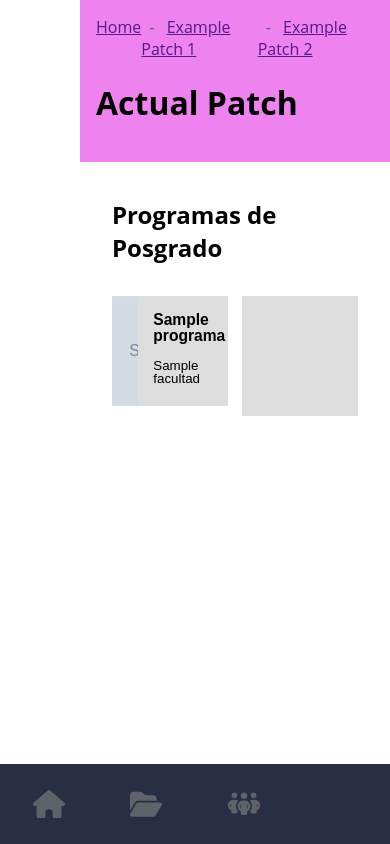
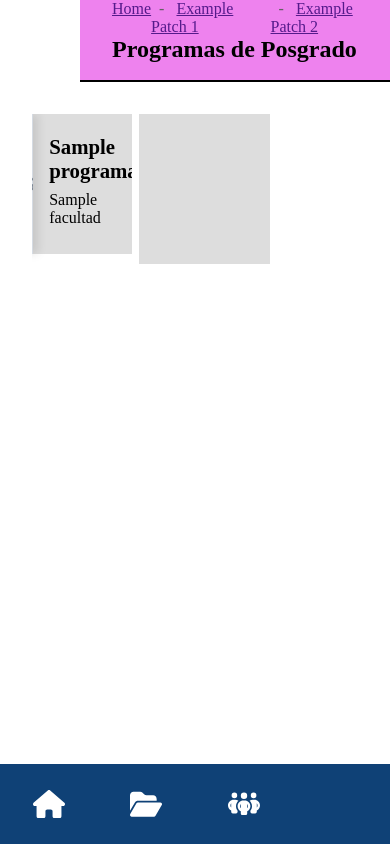
Before and after one commit to ICESI-PI1-2024A-3/ccsa-grupo-3, a Django app: page /programas/ in a window 390 px wide. Run offline with Django 5.2, Linux system fonts and the light colour scheme; tables that the repository leaves empty hold one stand-in row (values such as "Sample post"); grey boxes marked "Sample" are stand-in pictures.

Commit message:
build: finsih navbar css and porgrams css

```diff
--- a/postgraduateManagement/static/CSS/programs_styles.css
+++ b/postgraduateManagement/static/CSS/programs_styles.css
@@ -1,21 +1,34 @@
+body {
+    overflow: hidden;
+}
+
 .container {
     display: flex;
-    margin-left: 6rem;
+    flex-direction: row;;
+    width: calc(100vw - 5rem);
     margin-right: 1rem;
-    margin-top: 2rem;
+    justify-content: space-between;
+    padding: 2rem 0 0rem 2rem;
 }
 
-.subcontainer{
+.subcontainer {
     display: flex;
-    flex-direction: column;
-    align-items: center;
+    flex-direction: row;
+    justify-content: space-between;
+    width: 100%;
+}
+
+
+.subcontainer h3 {
+    text-align: left;
 }
 
 .wrapperProgram{
     display: flex;
     flex-direction: column;
     align-items: center;
-    width: 50%;
+    padding-right: 14px;
+    width: calc(43vw - 5rem);
     max-height: 87vh;
     overflow-y: auto;
     margin-right: 7px;
@@ -27,29 +40,41 @@
 
 .program{
     display: flex;
-    min-height: 110px;
+    min-height: 140px;
     min-width: 100%;
     text-align: left;
     background-color: #DDD;
     margin-bottom: 10px;
-    gap: 15px;
     position: relative;
+    border: none;
+    border-radius: 0 5px 5px 0;
+}
+
+.left h3 {
+    margin: 1em 0 0 0;
+    font-size: 1.3em;
+}
+
+.left p {
+    margin: .5em 0 0 0;
+    font-size: 1em;
 }
 
 .program:hover {
-    box-shadow: 5px 5px 15px rgba(0, 221, 255, 0.3);
-    transform: translateY(-5px);
+    box-shadow: 4px 4px 10px rgba(0, 0, 0, 0.3);
+    transition: box-shadow 0.3s ease-out;
 }
 
 .wrapperInfo{
     display: flex;
     flex-direction: column;
     align-items: center;
-    width: 50%;
-    max-height: 87vh;
+    width: calc(55vw - 5rem);
+    max-height: 90vw;
     overflow-y: auto;
     background-color: #DDD;
-    margin-left: 7px;
+    margin-right: 4.5rem;
+
 }
 
 .wrapperInfo * {
@@ -86,34 +111,23 @@
     height: 20%;
 }
 
-.program .text {
-    width: 100%;
-    height: auto;
-    text-align:justify;
-    line-height: 1;
-}
+
 
 .program img{
     width: 25%;
     height: 100%;
     object-fit: cover;
     object-position: 20%;
+    margin-right: 1em;
+    border-radius: 5px 0 0 5px;
+    box-shadow: 5px 0px 10px rgba(0, 0, 0, 0.1);
+
 }
 
 .program h2 {
     margin-left: auto;
 }
 
-.card {
-    width: 100%;
-    /* Ajusta la altura mínima */
-    min-height: 110px;
+.right {
+    margin: 0 1em 0 1em;
 }
-
-.navbar {
-    z-index: 1000;
-}
-
-h2 {
-    margin-left: 6rem;
-}
--- a/postgraduateManagement/static/CSS/root_styles.css
+++ b/postgraduateManagement/static/CSS/root_styles.css
@@ -1,16 +1,15 @@
 :root {
-  font-size: 16px;
-  font-family: 'Open Sans';
-  --text-primary: #b6b6b6;
-  --text-secondary: #ececec;
-  --bg-primary: #282F44;
-  --bg-secondary: #191D32;
-  --transition-speed: 600ms;
+  --color1: #FFFFFF;
+  --color2: #00589B;
+  --color3: #0F4176;
+  --color4: #0F284C;
+  --color5: #2c3338;
+  --transition-speed: .5s;
 }
 
 body {
   color: black;
-  background-color: white;
+  background-color: var(--color1);
   margin: 0;
   padding: 0;
 }
@@ -29,12 +28,11 @@ body::-webkit-scrollbar-thumb {
 
 main {
   margin-left: 5rem;
-  padding: 1rem;
 }
 
 .sidebar {
   position: fixed;
-  background-color: var(--bg-primary);
+  background-color: var(--color3);
   transition: width 600ms ease;
   overflow: hidden;
   z-index: 1000;
@@ -62,16 +60,31 @@ main {
   display: flex;
   align-items: center;
   height: 5rem;
-  color: var(--text-primary);
+  color: var(--color1);
   text-decoration: none;
-  filter: grayscale(100%) opacity(0.7);
   transition: var(--transition-speed);
+  background-color: var(--color3);
+}
+
+.nav-link-logo {
+  display: flex;
+  align-items: center;
+  height: 5rem;
+  color: var(--color1);
+  text-decoration: none;
+  transition: var(--transition-speed);
+  background-color: var(--color2);
 }
 
 .nav-link:hover {
   filter: grayscale(0%) opacity(1);
-  background: var(--bg-secondary);
-  color: var(--text-secondary);
+  background: var(--color4);
+  color: var(--color1);
+}
+
+.nav-link-logo:hover {
+  filter: grayscale(0%) opacity(1);
+  background: var(--color4);
 }
 
 .link-text {
@@ -79,18 +92,18 @@ main {
   margin-left: 1rem;
 }
 
-.nav-link svg {
+.nav-link svg, .nav-link-logo svg{
   width: 2rem;
   min-width: 2rem;
   margin: 0 1.5rem;
 }
 
 .fa-primary {
-  color: #0094C6;
+  color: var(--color1);
 }
 
 .fa-secondary {
-  color: #0094C6;
+  color: var(--color1);
 }
 
 .fa-primary,
@@ -102,8 +115,6 @@ main {
   font-weight: bold;
   text-transform: uppercase;
   text-align: center;
-  color: var(--text-secondary);
-  background: var(--bg-secondary);
   font-size: 1.5rem;
   letter-spacing: 0.3ch;
   width: 100%;
@@ -144,6 +155,10 @@ main {
   .nav-link {
       justify-content: center;
   }
+
+  .nav-link-logo {
+    justify-content: center;
+}
 
   main {
       margin: 0;
@@ -199,8 +214,15 @@ main {
 
 .header-content {
   margin-left: 5rem;
-  padding: 1rem;
   background-color: violet;
+  height: 5rem;
+  border-bottom: 2px solid #000000;
+  padding-left: 2rem;
+
+}
+
+.header-content h2 {
+  margin: 0;
 }
 
 .breadcrumb {
--- a/postgraduateManagement/static/js/programs_scripts.js
+++ b/postgraduateManagement/static/js/programs_scripts.js
@@ -18,5 +18,5 @@ function showInfo(codigo) {
         for (var i = 0; i < newChildren.length; i++) {
             newChildren[i].classList.add('visible');
         }
-    }, 500);
+    }, 100);
 }
--- a/postgraduateManagement/templates/programas_posgrado.html
+++ b/postgraduateManagement/templates/programas_posgrado.html
@@ -8,21 +8,29 @@
     <link rel="stylesheet" href="{% static 'CSS/programs_styles.css' %}">
 {% endblock %}
 
+{% block actual_patch %}
+    <h2>Programas de Posgrado</h2>
+{% endblock %}
+
 {% block content %}
-<h2>Programas de Posgrado</h2>
+
     <div class="container">
         <div class="wrapperProgram">
             {% for programa in programas %}
-                <button type="button" onclick="showInfo('{{ programa.codigo }}')" class="program" style="border: none;">
+                <div type="button" onclick="showInfo('{{ programa.codigo }}')" class="program">
                     <img src="{{ programa.url_image }}" alt="{{ programa.nombre }}">
 
                     <div class="subcontainer">
-                        <div class="text"><h3><strong>{{ programa.nombre }}</strong></h3></div>
+                        <div class="left">
+                            <h3>{{ programa.nombre }}</h3>
+                            <p>{{ programa.facultad }}</p>
+                        </div>
+                        <div class="right">
+                            <h2>✅</h2>
+                        </div>
+                    </div>
 
-                        <div class="text">{{ programa.facultad }}</div>
-                    </div>
-                    <h2>✅</h2>
-                </button>
+                </div>
                 <div id="info{{ programa.codigo }}" class="info" style="display: none;">
                     <img src="{{ programa.url_image }}" alt="{{ programa.nombre }}">
                     <h3>{{ programa.nombre }}</h3>
@@ -35,5 +43,5 @@
             <!-- Aquí se mostrará la información del programa seleccionado -->
         </div>
     </div>
-    <script src="{% static 'js/programs_script.js' %}"></script>
+    <script src="{% static 'js/programs_scripts.js' %}"></script>
 {% endblock %}
--- a/postgraduateManagement/templates/root.html
+++ b/postgraduateManagement/templates/root.html
@@ -21,7 +21,7 @@
     <nav class="sidebar">
       <ul class="sidebar-nav">
         <li class="logo">
-          <a href="#" class="nav-link">
+          <a href="#" class="nav-link-logo">
             <span class="link-text logo-text">ICESI</span>
             <svg
               aria-hidden="true"
@@ -122,17 +122,23 @@
               <a href="">Home</a>
             </li>
 
+            {% block breadcrumb-items %}
               <li class="breadcrumb-item">
                 <a href="">Example Patch 1</a>
               </li>
-
               <li class="breadcrumb-item">
                 <a href="">Example Patch 2</a>
               </li>
+            {% endblock breadcrumb-items %}
+
+
           </ol>
         </nav>
 
+        {% block actual_patch %}
           <h1>Actual Patch</h1>
+        {% endblock actual_patch %}
+
       </div>
     </header>
 
```
Lines whose indentation alone changed are shown as unchanged.
